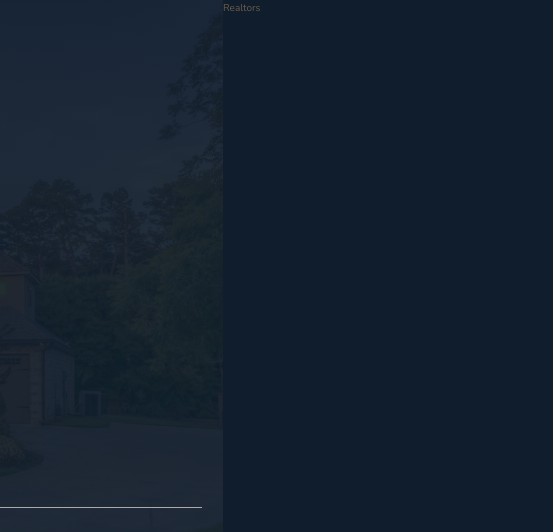
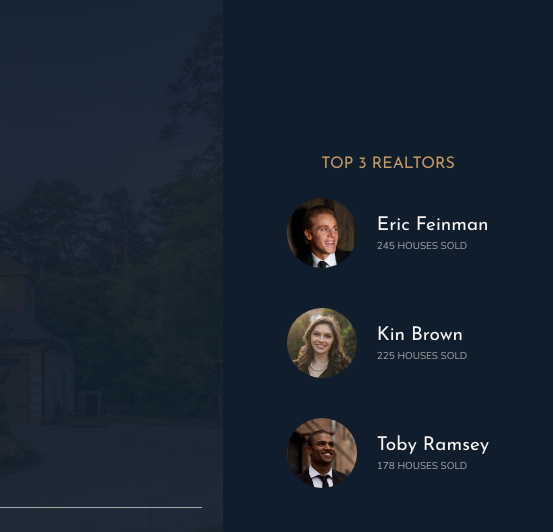
Before and after one commit to csergey8/Nexter, a website: page index.html in a window 1280 px wide. Shown: the top 532 px of the page, 727-1280 px from the left. Drawn offline with nearby package versions, Linux system fonts and the light colour scheme.

Commit message:
section top realtors

```diff
--- a/index.html
+++ b/index.html
@@ -29,7 +29,24 @@
              </div>
         </header>
         <div class="realtors">
-            Realtors
+            <h3 class="heading-3">Top 3 Realtors</h3>
+            <div class="realtors__list">
+                 <img src="img/realtor-1.jpeg" alt="realtor 1" class="realtors__img">
+                 <div class="realtors__details">
+                     <h4 class="heading-4 heading-4--light">Eric Feinman</h4>
+                     <p class="realtors__sold">245 houses sold</p>
+                 </div>
+                 <img src="img/realtor-2.jpeg" alt="realtor 2" class="realtors__img">
+                 <div class="realtors__details">
+                    <h4 class="heading-4 heading-4--light">Kin Brown</h4>
+                    <p class="realtors__sold">225 houses sold</p>
+                </div>
+                <img src="img/realtor-3.jpeg" alt="realtor 3" class="realtors__img">
+                <div class="realtors__details">
+                    <h4 class="heading-4 heading-4--light">Toby Ramsey</h4>
+                    <p class="realtors__sold">178  houses sold</p>
+                </div>
+            </div>
         </div>
         <section class="features">
             <div class="feature">
--- a/package.json
+++ b/package.json
@@ -20,5 +20,8 @@
     "node-sass": "^4.5.3",
     "npm-run-all": "^4.1.1",
     "postcss-cli": "^4.1.1"
+  },
+  "dependencies": {
+    "npm": "^5.8.0"
   }
 }
--- a/sass/_realtors.scss
+++ b/sass/_realtors.scss
@@ -1,4 +1,33 @@
 .realtors {
     background-color: $color-secondary;
     grid-column: col-start 7 / full-end;
+    padding: 3rem;
+
+    display: grid;
+    align-content: center;
+    justify-content: center;
+    justify-items: center;
+    grid-row-gap: 2rem;
+
+
+    &__list {
+        display: grid;
+        grid-template-columns: min-content max-content;
+        grid-column-gap: 2rem;
+        grid-row-gap: 5vh;
+        align-items: center;
+    }
+
+    &__img {
+        width: 7rem;
+        border-radius: 50%;
+        display: block;
+    }
+
+    &__sold {
+        text-transform: uppercase;
+        color: $color-grey-light-2;
+        margin-top: -3px;
+    }
+
 }
```
Also changed, not shown: css/style.css, 1 other file.
